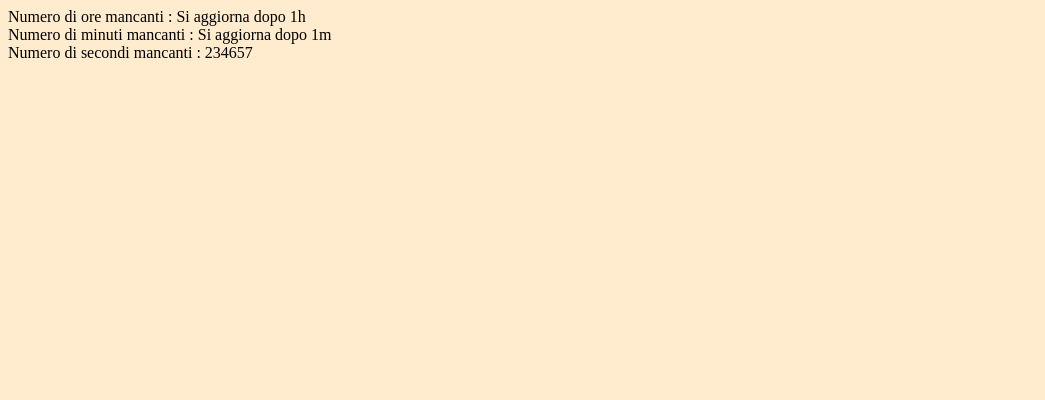
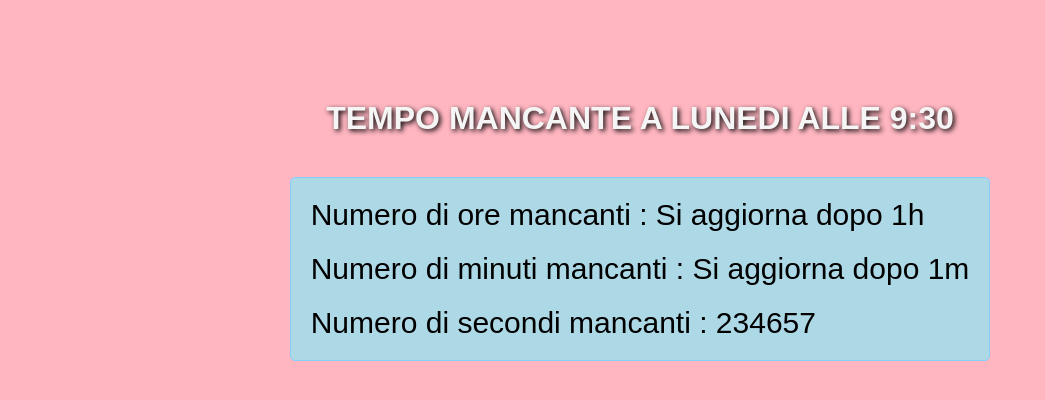
Before and after one commit to ALANOMAM/js-simon, a plain HTML site: page index.html in a window 1280 px wide. Shown: the whole page, without its empty margins (0-1045 px from the left). Drawn offline with Linux system fonts and the light colour scheme.

Commit message:
FINE PROGRAMMA (aggiunto un pò di stile e qualche commento)

```diff
--- a/index.html
+++ b/index.html
@@ -7,6 +7,12 @@
     <link rel="stylesheet" href="style.css">
 </head>
 <body>
+
+    <div>
+   <h1>TEMPO MANCANTE A LUNEDI ALLE 9:30</h1>
+    </div>
+
+    <div class="container">
 
     <div>
         <span>Numero di ore mancanti : </span>
@@ -23,6 +29,8 @@
     <span id="seconds"></span>
   </div>
 
+  </div>
+
 <script src="index.js"></script>
 </body>
 </html>
--- a/style.css
+++ b/style.css
@@ -1,5 +1,34 @@
+
+*{
+    box-sizing: border-box;
+    margin: 0;
+    padding: 0;
+}
+
 
 
 body{
-    background-color: blanchedalmond;
+    margin-top: 100px;
+    background-color:lightpink;
+    font-family: sans-serif;
+    display: flex;
+    flex-direction: column;
+    align-items: center;
 }
+
+h1{
+    color: whitesmoke;
+    text-shadow: 2px 2px 5px black;
+}
+
+.container{
+    margin-top: 40px;
+    padding: 20px;
+    display: flex;
+    flex-direction: column;
+    gap: 20px;
+    border: 1px lightskyblue solid;
+    border-radius: 5px;
+    font-size: 30px;
+    background-color: lightblue;
+}
```
Also changed, not shown: index.js (+6 -14 lines).
